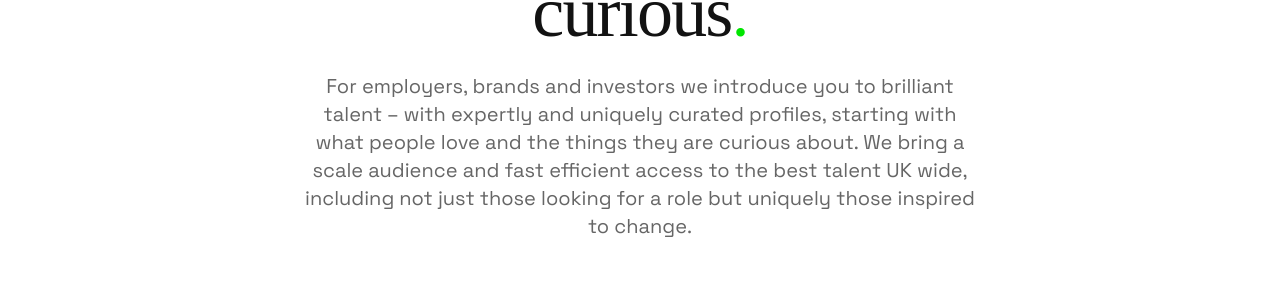
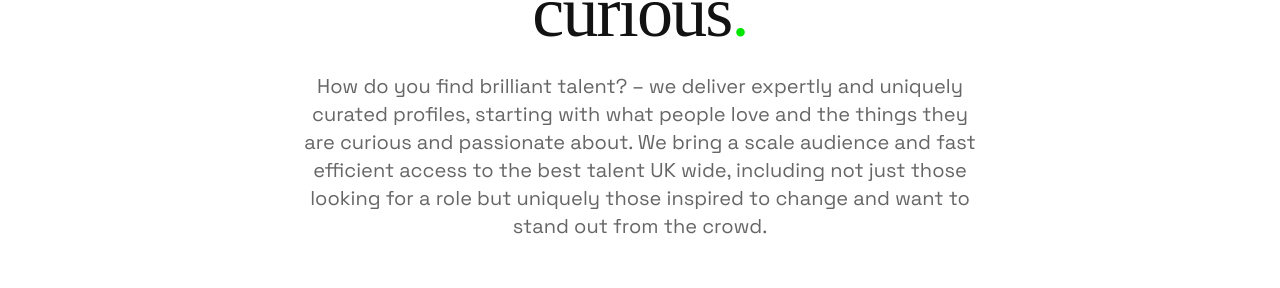
Before and after one commit to Howdoyoudo-group/app, a React (Vite) app: page /employers in a window 1280 px wide. Shown: the part 340-628 px from the top of the page. Built offline with nearby package versions, Linux system fonts and the light colour scheme; no server answers; the database is empty; a web font is replaced by a local one.

Commit message:
Update employers page hero copy
Co-Authored-By: Claude Sonnet 4.6 <noreply@anthropic.com>

```diff
--- a/src/pages/Employers.tsx
+++ b/src/pages/Employers.tsx
@@ -144,7 +144,7 @@ const Employers = () => {
               curious<span className="text-primary">.</span>
             </h1>
             <p className="mt-6 font-body text-lg md:text-xl text-muted-foreground max-w-2xl mx-auto leading-relaxed">
-              For employers, brands and investors we introduce you to brilliant talent – with expertly and uniquely curated profiles, starting with what people love and the things they are curious about. We bring a scale audience and fast efficient access to the best talent UK wide, including not just those looking for a role but uniquely those inspired to change.
+              How do you find brilliant talent? – we deliver expertly and uniquely curated profiles, starting with what people love and the things they are curious and passionate about. We bring a scale audience and fast efficient access to the best talent UK wide, including not just those looking for a role but uniquely those inspired to change and want to stand out from the crowd.
             </p>
           </motion.div>
 
```
